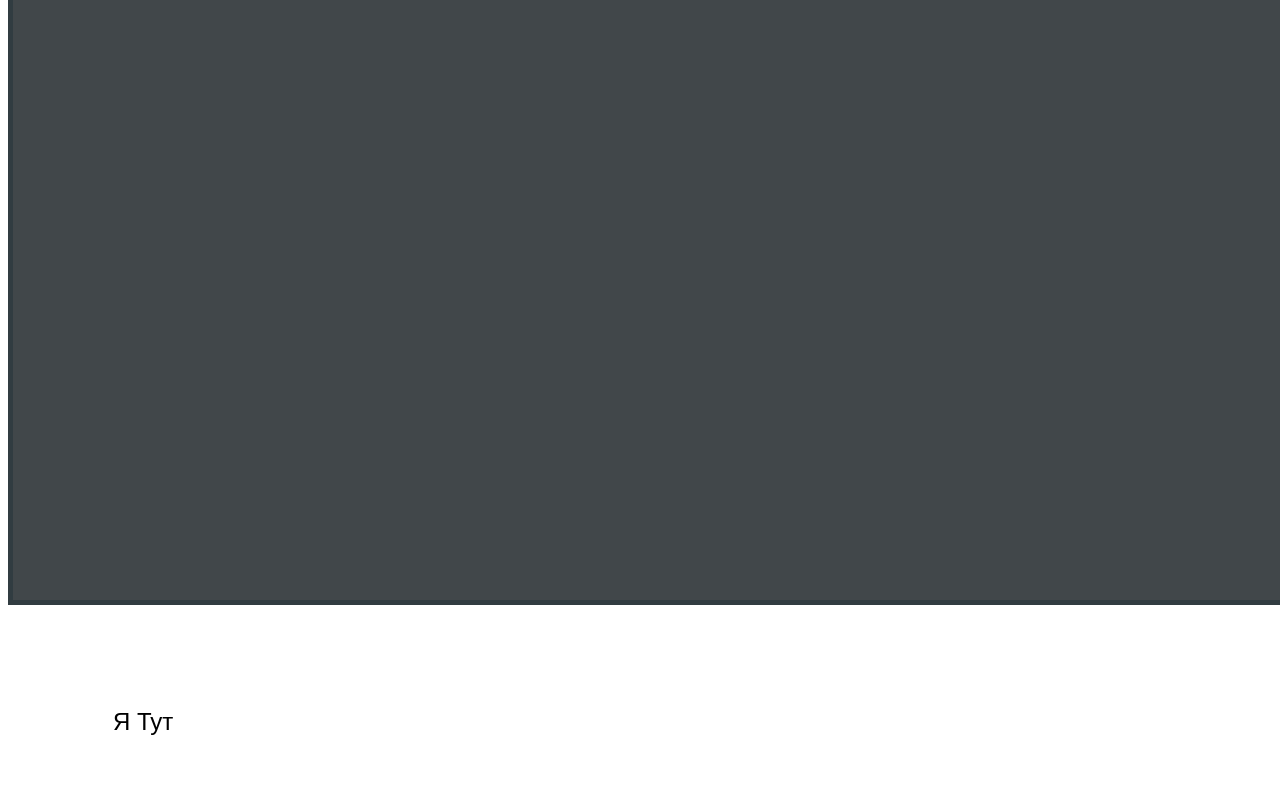
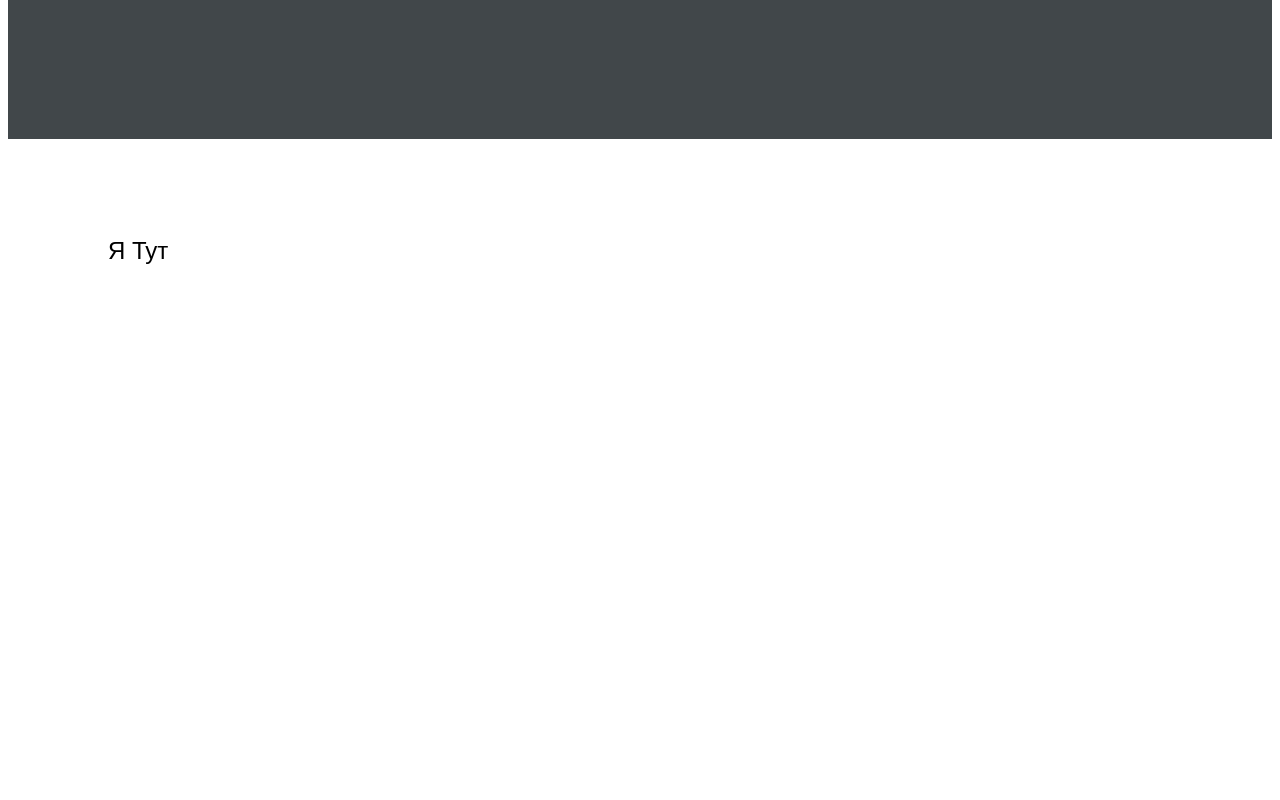
Before and after one commit to AnciferRaiden/My-Project1, a plain HTML site: page maket/index.html in a window 1280 px wide. Shown: the part 480-1280 px from the top of the page. Drawn offline with Linux system fonts and the light colour scheme.

Commit message:
Поправил немного код

```diff
--- a/maket/style.css
+++ b/maket/style.css
@@ -10,12 +10,8 @@ html, body {
     flex-direction: column;
 }
 .header {
-    border: 5px solid rgb(49, 60, 65);
     padding: 100px;
-    width: 1280px;
-    height: 867px;
-    background-color: rgb(49, 60, 65);
-    background-color: rgb(55, 76, 80);
+    padding-bottom: 487px;
     background-color: #41474a;
     display: flex;
 }
@@ -80,18 +76,14 @@ html, body {
     height: 17px;
 }
 .main {
-    width: 1280px;
-    height: 947px;
-    border: 5px solid white;
     padding: 100px;
+    padding-bottom: 1736px;
     background-color: white;
     flex: 1 1 auto;
 }
 .footer {
-    border: 5px solid rgb(42, 41, 40);
     padding: 100px;
-    width: 1280px;
-    height: 243px;
+    padding-top: 243px;
     background-color: rgb(42, 41, 40);
 }
 .a1 {
```
Also changed, not shown: maket/index.html (+0 -1 lines).
